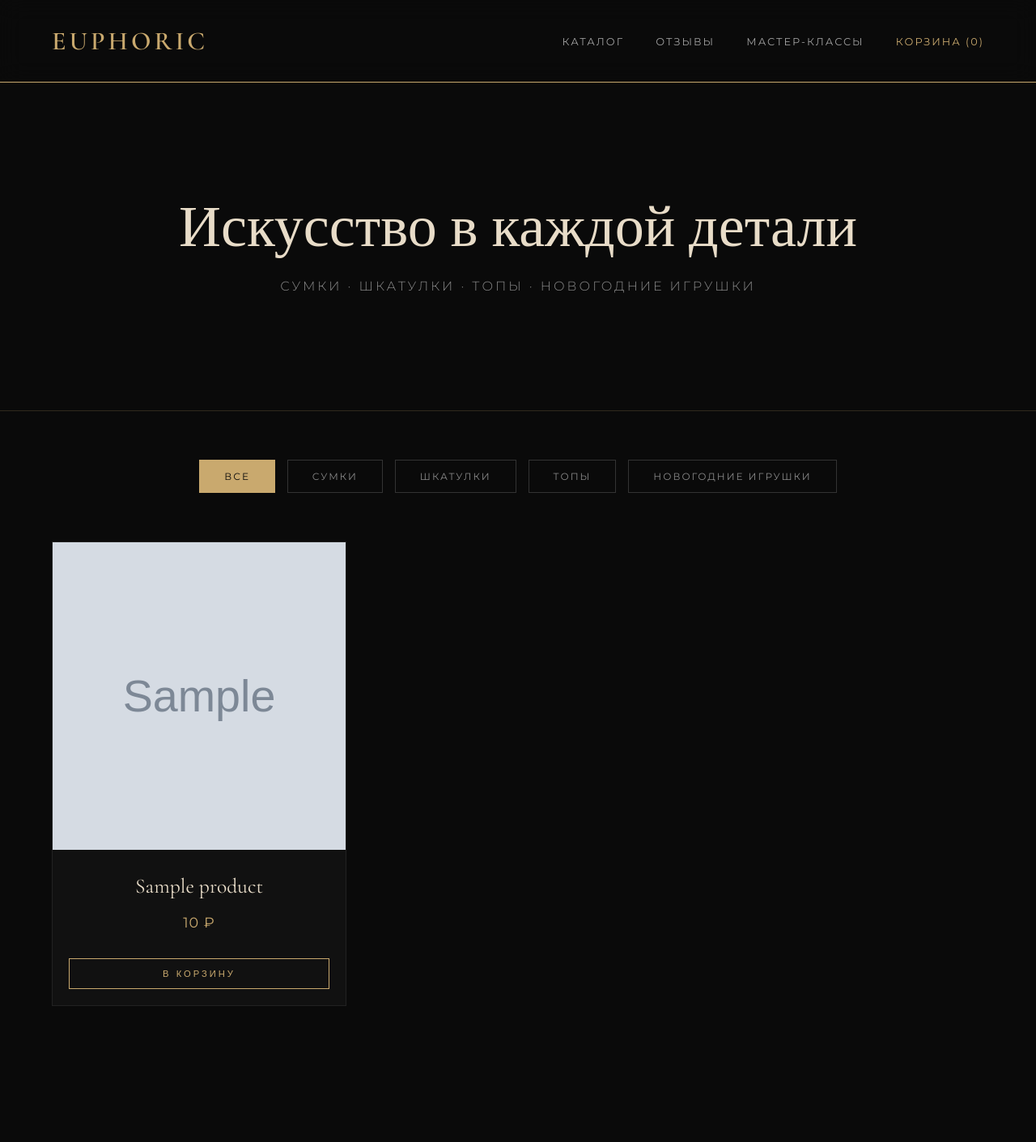
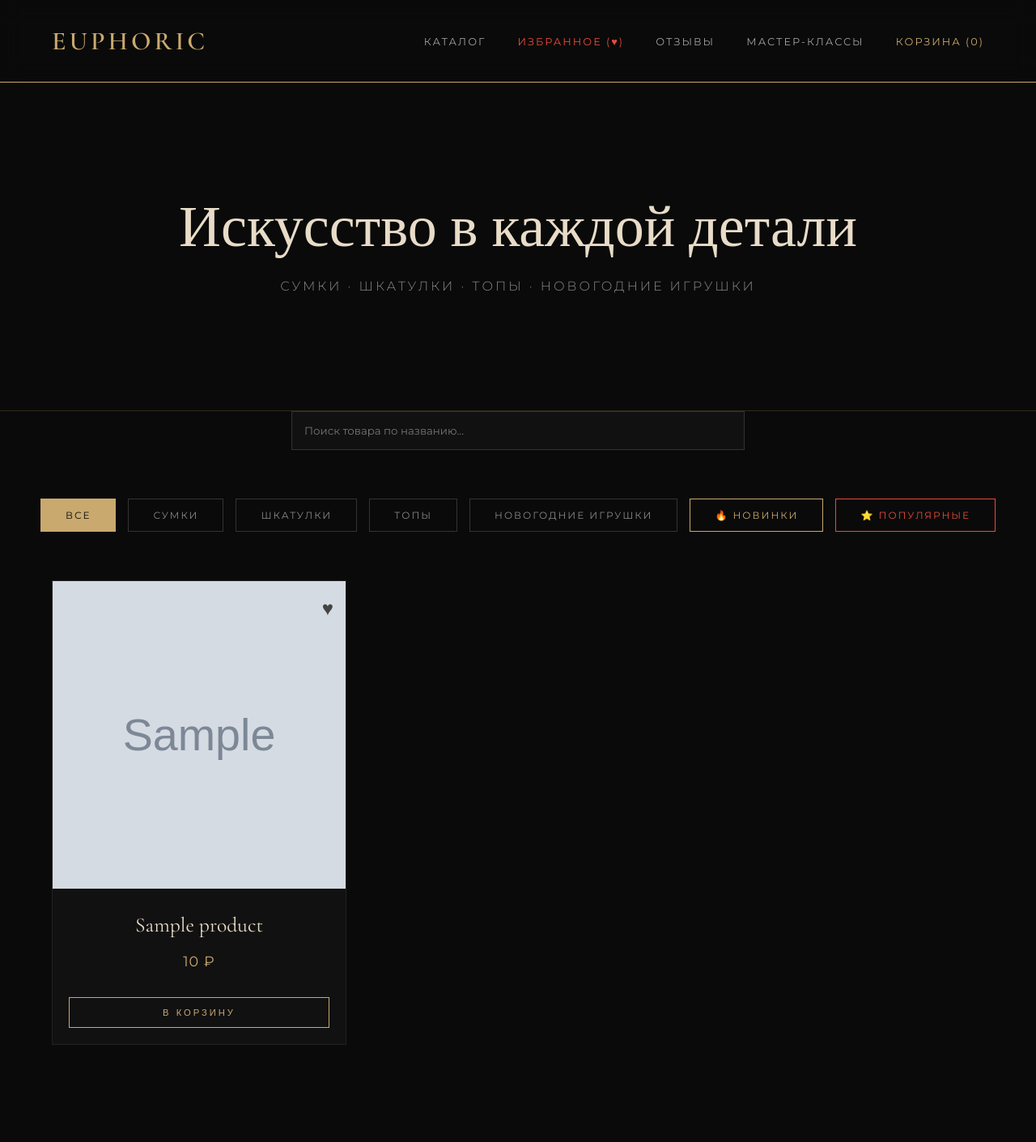
Before and after one commit to euphoric157/euphoric, a Flask app: page / in a window 1280 px wide. Shown: the whole page at 81% size. Before the commit the page ends 1243 px from the top, so only its background shows below. Run offline with Flask 3, Linux system fonts and the light colour scheme; tables that the repository leaves empty hold one stand-in row (values such as "Sample post"); grey boxes marked "Sample" are stand-in pictures.

Commit message:
Update index.html

```diff
--- a/templates/index.html
+++ b/templates/index.html
@@ -7,6 +7,14 @@
 <link rel="preconnect" href="https://fonts.googleapis.com">
 <link href="https://fonts.googleapis.com/css2?family=Cormorant+Garamond:ital,wght@0,400;0,600;1,400&family=Montserrat:wght@300;400;500&display=swap" rel="stylesheet">
 <link rel="stylesheet" href="/static/style.css">
+<style>
+    .search-bar { max-width: 600px; margin: 0 auto 30px; padding: 0 20px; }
+    .search-bar input { width: 100%; padding: 15px; background: #111; border: 1px solid #333; color: #fff; font-family: 'Montserrat', sans-serif; outline: none; }
+    .search-bar input:focus { border-color: #c9a96e; }
+    .fav-icon { position: absolute; top: 15px; right: 15px; font-size: 1.5rem; cursor: pointer; color: #444; transition: color 0.3s; z-index: 10; }
+    .fav-icon.active { color: #e74c3c; }
+    .card { position: relative; } /* Чтобы сердечко позиционировалось правильно */
+</style>
 </head>
 <body>
 
@@ -14,6 +22,7 @@
     <h1>EUPHORIC</h1>
     <nav>
         <a href="/">Каталог</a>
+        <a href="#" onclick="showFavorites()" style="color:#e74c3c;">Избранное (♥)</a>
         <a href="/reviews">Отзывы</a>
         <a href="/workshops">Мастер-классы</a>
         <a href="#" onclick="openCart()" style="color: #c9a96e;">Корзина (<span id="cart-count">0</span>)</a>
@@ -25,17 +34,24 @@
     <p>Сумки · Шкатулки · Топы · Новогодние игрушки</p>
 </section>
 
+<div class="search-bar">
+    <input type="text" id="search-input" placeholder="Поиск товара по названию..." onkeyup="searchProducts()">
+</div>
+
 <section class="filters">
   <button onclick="filter('all', event)" class="active">Все</button>
   <button onclick="filter('bags', event)">Сумки</button>
   <button onclick="filter('boxes', event)">Шкатулки</button>
   <button onclick="filter('tops', event)">Топы</button>
   <button onclick="filter('toys', event)">Новогодние игрушки</button>
+  <button onclick="filter('new', event)" style="border-color: #c9a96e; color: #c9a96e;">🔥 Новинки</button>
+  <button onclick="filter('popular', event)" style="border-color: #e74c3c; color: #e74c3c;">⭐ Популярные</button>
 </section>
 
-<section class="products">
+<section class="products" id="products-grid">
 {% for p in products %}
-  <div class="card" data-cat="{{ p['category'] }}">
+  <div class="card" data-cat="{{ p['category'] }}" data-title="{{ p['title']|lower }}" data-id="{{ p['id'] }}" data-sales="{{ p['sales'] }}">
+    <span class="fav-icon" onclick="toggleFav(event, {{ p['id'] }})">♥</span>
     <a href="/product/{{ p['id'] }}" style="text-decoration:none; color:inherit;">
       <div class="img">
         {% if p['image'] %}<img src="/static/uploads/{{ p['image'] }}" alt="{{ p['title'] }}">{% else %}<span style="color: #c9a96e;">✦</span>{% endif %}
@@ -47,12 +63,10 @@
         <button class="buy" style="width: 100%; padding: 12px; font-size: 0.7rem;" onclick="addToCart({{ p['id'] }}, '{{ p['title'] }}', {{ p['price'] }})">В корзину</button>
     </div>
   </div>
-{% else %}
-  <p style="text-align:center; grid-column:1/-1; color:#888; letter-spacing: 2px; text-transform: uppercase;">Коллекция скоро пополнится</p>
 {% endfor %}
 </section>
 
-<!-- Модальное окно корзины -->
+<!-- Модалка корзины -->
 <div id="cart-modal" style="display:none; position:fixed; top:0; left:0; width:100%; height:100%; background:rgba(0,0,0,0.85); z-index:1000; justify-content:center; align-items:center;">
     <div style="background:#111; border: 1px solid #c9a96e; padding: 40px; max-width: 500px; width: 90%; position: relative;">
         <span onclick="closeCart()" style="position:absolute; top:15px; right:20px; color:#c9a96e; font-size:24px; cursor:pointer;">×</span>
@@ -63,14 +77,71 @@
 </div>
 
 <script>
+// --- 1. ПОИСК ---
+function searchProducts() {
+    let query = document.getElementById('search-input').value.toLowerCase();
+    let cards = document.querySelectorAll('.card');
+    cards.forEach(c => {
+        let title = c.getAttribute('data-title');
+        c.style.display = title.includes(query) ? '' : 'none';
+    });
+}
+
+// --- 2. ФИЛЬТРЫ И СОРТИРОВКА ---
 function filter(cat, e){
   document.querySelectorAll('.filters button').forEach(b=>b.classList.remove('active'));
   e.target.classList.add('active');
-  document.querySelectorAll('.card').forEach(c=>{
-    c.style.display = (cat==='all'||c.dataset.cat===cat) ? '' : 'none';
+
+  let container = document.getElementById('products-grid');
+  let cards = Array.from(container.querySelectorAll('.card'));
+
+  // Сортировка для "Новинок" и "Популярных"
+  if(cat === 'new') {
+      cards.sort((a, b) => b.getAttribute('data-id') - a.getAttribute('data-id'));
+  } else if(cat === 'popular') {
+      cards.sort((a, b) => b.getAttribute('data-sales') - a.getAttribute('data-sales'));
+  }
+
+  cards.forEach(c => {
+      if (cat === 'all' || cat === 'new' || cat === 'popular') {
+          c.style.display = '';
+      } else {
+          c.style.display = (c.dataset.cat === cat) ? '' : 'none';
+      }
+      container.appendChild(c); // Переставляем элементы при сортировке
   });
 }
 
+// --- 3. ИЗБРАННОЕ ---
+function updateFavIcons() {
+    let favs = JSON.parse(localStorage.getItem('euphoric_favs')) || [];
+    document.querySelectorAll('.fav-icon').forEach(icon => {
+        let id = parseInt(icon.getAttribute('onclick').match(/\d+/)[0]);
+        if (favs.includes(id)) icon.classList.add('active');
+        else icon.classList.remove('active');
+    });
+}
+updateFavIcons();
+
+function toggleFav(event, id) {
+    event.preventDefault();
+    let favs = JSON.parse(localStorage.getItem('euphoric_favs')) || [];
+    if (favs.includes(id)) { favs = favs.filter(f => f !== id); }
+    else { favs.push(id); }
+    localStorage.setItem('euphoric_favs', JSON.stringify(favs));
+    updateFavIcons();
+}
+
+function showFavorites() {
+    let favs = JSON.parse(localStorage.getItem('euphoric_favs')) || [];
+    document.querySelectorAll('.filters button').forEach(b=>b.classList.remove('active'));
+    document.querySelectorAll('.card').forEach(c => {
+        let id = parseInt(c.getAttribute('data-id'));
+        c.style.display = favs.includes(id) ? '' : 'none';
+    });
+}
+
+// --- 4. КОРЗИНА ---
 function updateCartCount() {
     let cart = JSON.parse(localStorage.getItem('euphoric_cart')) || [];
     document.getElementById('cart-count').innerText = cart.length;
@@ -84,32 +155,23 @@ function addToCart(id, title, price) {
         localStorage.setItem('euphoric_cart', JSON.stringify(cart));
         updateCartCount();
         alert('Товар добавлен в корзину!');
-    } else {
-        alert('Этот товар уже в корзине');
-    }
+    } else { alert('Этот товар уже в корзине'); }
 }
 
 function openCart() {
     let cart = JSON.parse(localStorage.getItem('euphoric_cart')) || [];
     let container = document.getElementById('cart-items');
     container.innerHTML = '';
-    if (cart.length === 0) {
-        container.innerHTML = '<p style="color:#888;">Ваша корзина пуста.</p>';
-    } else {
-        cart.forEach((item, index) => {
-            container.innerHTML += `
-                <div style="display:flex; justify-content:space-between; margin-bottom:15px; border-bottom:1px solid #333; padding-bottom:10px;">
-                    <span>${item.title}</span>
-                    <span style="color:#c9a96e;">${item.price} ₽</span>
-                </div>`;
+    if (cart.length === 0) container.innerHTML = '<p style="color:#888;">Ваша корзина пуста.</p>';
+    else {
+        cart.forEach(item => {
+            container.innerHTML += `<div style="display:flex; justify-content:space-between; margin-bottom:15px; border-bottom:1px solid #333; padding-bottom:10px;"><span>${item.title}</span><span style="color:#c9a96e;">${item.price} ₽</span></div>`;
         });
     }
     document.getElementById('cart-modal').style.display = 'flex';
 }
 
-function closeCart() {
-    document.getElementById('cart-modal').style.display = 'none';
-}
+function closeCart() { document.getElementById('cart-modal').style.display = 'none'; }
 
 function checkout() {
     let cart = JSON.parse(localStorage.getItem('euphoric_cart')) || [];
```
